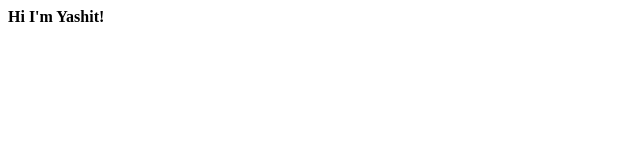
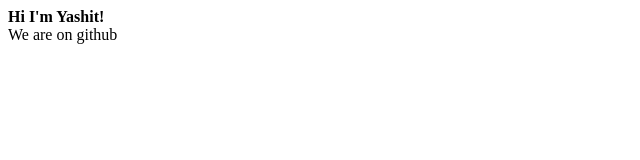
Before and after one commit to yashitgarg/website, a plain HTML site: page index.html in a window 1280 px wide. Shown: the whole page, without its empty margins (0-640 px from the left). Drawn offline with Linux system fonts and the light colour scheme.

Commit message:
Adds github line

```diff
--- a/index.html
+++ b/index.html
@@ -1,5 +1,6 @@
 <html>
 	<body>
 		<b>Hi I'm Yashit!</b>
+		<div>We are on github</div>
 	</body>
 </html>
```
